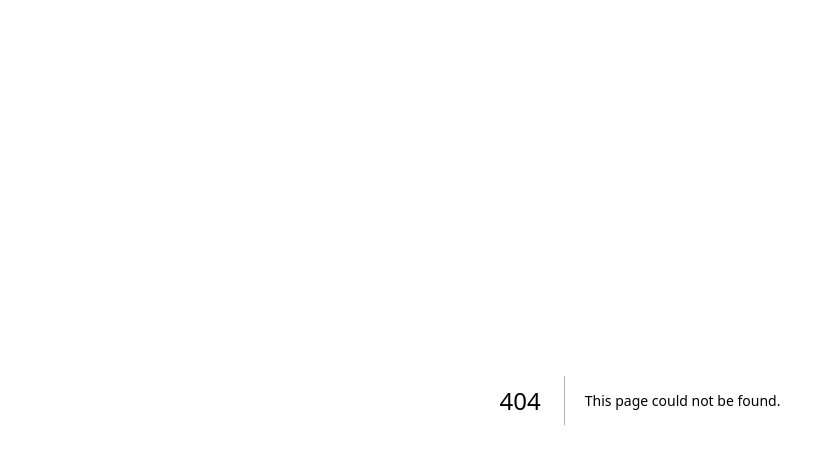
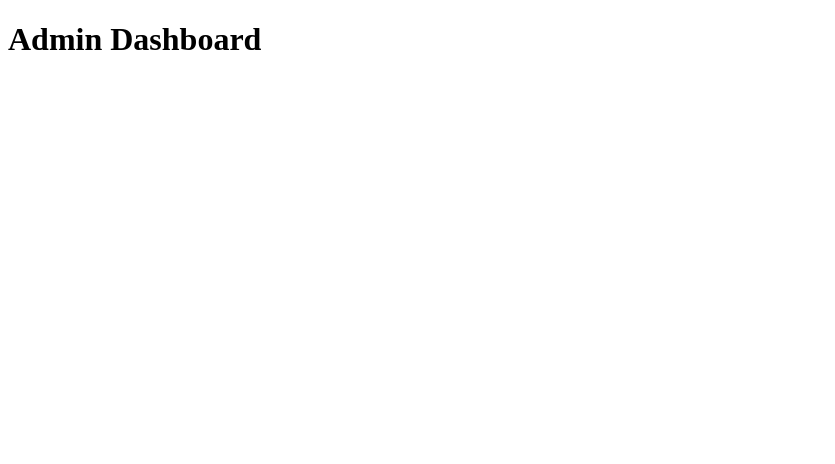
Before and after one commit to jakuza11x-art/Shop-Jett-Kzalim, a Next.js app: page /admin in a window 1280 px wide. Before the commit this address had no page. Shown: the top 464 px of the page, without its empty margins (0-835 px from the left). Built offline with nearby package versions, Linux system fonts and the light colour scheme.

Commit message:
Create page.tsx

```diff
--- /dev/null
+++ b/src/app/admin/page.tsx
@@ -0,0 +1,17 @@
+export default function Admin(){
+
+return(
+
+<div>
+
+<h1>
+
+Admin Dashboard
+
+</h1>
+
+</div>
+
+)
+
+}
```
